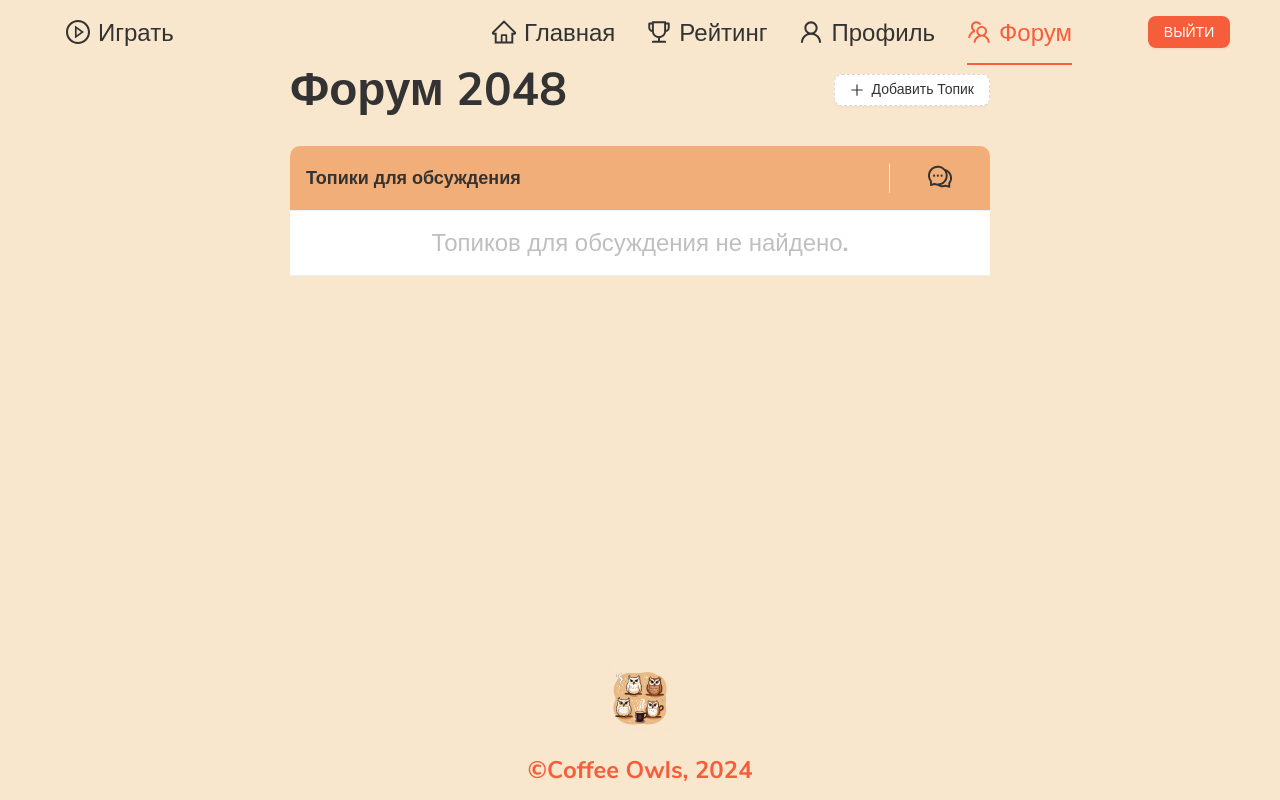
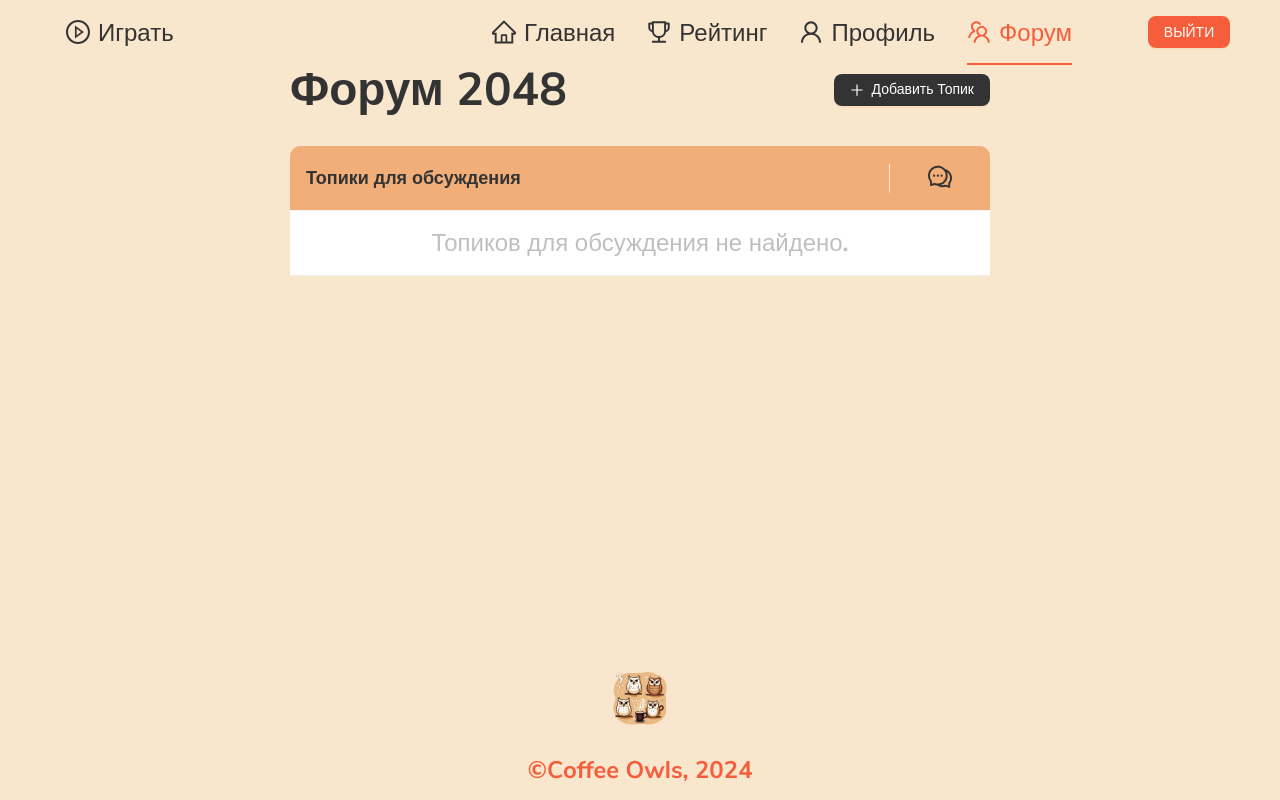
Before and after one commit to Damir-prg/coffee-owls, a React (Vite) app in the folder packages/client/: page /forum in a window 1280 px wide. Built offline with nearby package versions, Linux system fonts and the light colour scheme.

Commit message:
feat: add dark ButtonSecondary

```diff
--- a/packages/client/src/pages/Forum/Forum.tsx
+++ b/packages/client/src/pages/Forum/Forum.tsx
@@ -1,9 +1,10 @@
-import { Typography, Flex, Button, Table, Modal, type TableProps } from 'antd';
+import { Typography, Flex, Table, Modal, type TableProps } from 'antd';
 import { PlusOutlined, CommentOutlined } from '@ant-design/icons';
 import { useCallback, useState } from 'react';
 
 import { ADD_FORUM_FORM_ID, TAddTopicFormValues, TForumItem } from './Forum.model';
 import { AddTopicForm } from './ui/AddTopicForm/AddTopicForm';
+import { ButtonSecondary } from 'shared/components/ButtonSecondary/ButtonSecondary';
 
 import './Forum.css';
 
@@ -52,9 +53,9 @@ function Forum() {
     <div className="forum__container">
       <Flex justify="space-between" align="center" className="forum__container-header">
         <Title>Форум 2048</Title>
-        <Button type="dashed" onClick={toggleModal}>
+        <ButtonSecondary onClick={toggleModal}>
           <PlusOutlined /> Добавить Топик
-        </Button>
+        </ButtonSecondary>
       </Flex>
 
       <Table
--- /dev/null
+++ b/packages/client/src/shared/components/ButtonSecondary/ButtonSecondary.css
@@ -0,0 +1,8 @@
+.button__secondary.ant-btn-primary {
+  background-color: var(--text-color);
+
+  &:hover {
+    background-color: var(--text-color) !important;
+    opacity: 0.9;
+  }
+}
--- /dev/null
+++ b/packages/client/src/shared/components/ButtonSecondary/ButtonSecondary.tsx
@@ -0,0 +1,7 @@
+import { Button, type ButtonProps } from 'antd';
+
+import './ButtonSecondary.css';
+
+export const ButtonSecondary = (props: ButtonProps) => {
+  return <Button type="primary" className="button__secondary" {...props} />;
+};
```
